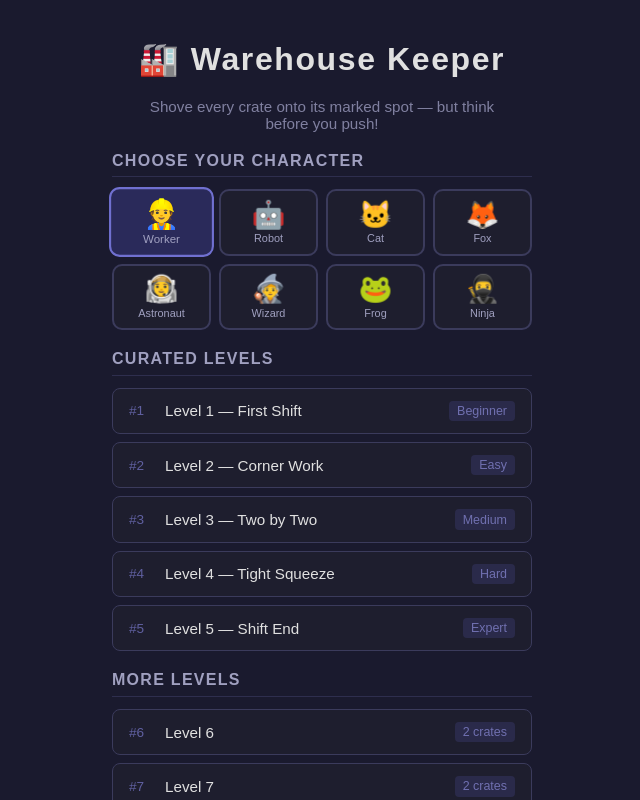
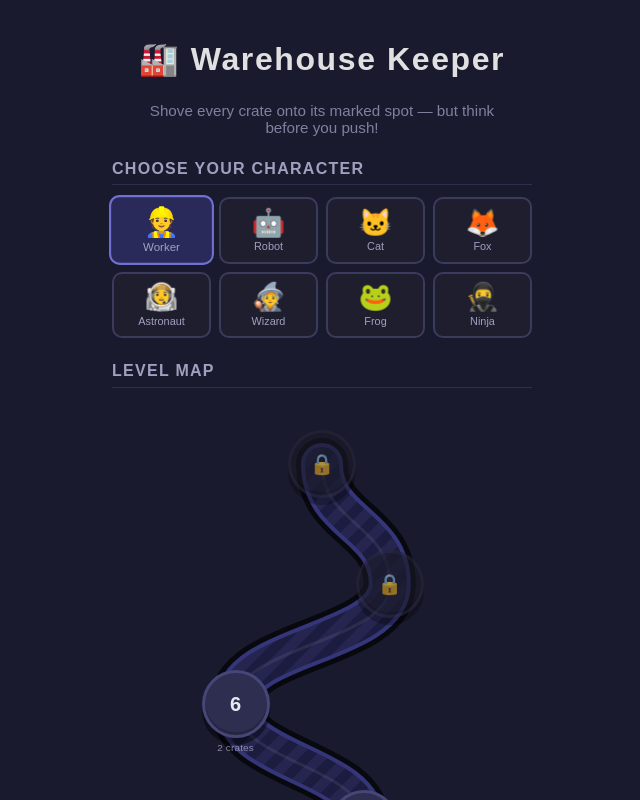
Before and after one commit to Fathima-Nuha/WareHouseGame, a React (Vite) app: page / in a window 1280 px wide. Shown: the top 800 px of the page, without its empty margins (318-958 px from the left). Built offline with nearby package versions, Linux system fonts and the light colour scheme.

Commit message:
added level roadmap vertically

```diff
--- a/src/components/LevelSelect/LevelSelect.jsx
+++ b/src/components/LevelSelect/LevelSelect.jsx
@@ -1,36 +1,86 @@
-import { useState } from 'react'
+import { useState, useMemo } from 'react'
 import styles from './LevelSelect.module.css'
 import curatedLevels from '../../levels/curatedLevels'
 import { PLAYER_CHARACTERS, DEFAULT_CHARACTER } from '../../utils/characters'
 import { generateLevel, FIRST_GENERATED_LEVEL, boxCountForLevel } from '../../utils/levelGenerator'
 
-const DIFFICULTY = ['Beginner', 'Easy', 'Medium', 'Hard', 'Expert']
+const DIFFICULTY_LABEL = ['Beginner', 'Easy', 'Medium', 'Hard', 'Expert']
 
+// ── Map geometry ────────────────────────────────────────────────────
+const MAP_W       = 320   // canvas width in px
+const NODE_GAP    = 120   // vertical px between node centres
+const AMPLITUDE   = 88    // horizontal swing from centre
+const PAD_V       = 64    // top + bottom padding inside canvas
+const NORMAL_R    = 34    // radius of a regular node
+const ACTIVE_R    = 44    // radius of the pulsing active node
+
+function nx(i)    { return MAP_W / 2 + Math.sin(i * Math.PI * 0.72) * AMPLITUDE }
+function ny(i)    { return PAD_V + i * NODE_GAP }
+
+function buildPath(count) {
+  if (count < 2) return ''
+  let d = `M ${nx(0)} ${ny(0)}`
+  for (let i = 1; i < count; i++) {
+    const half = NODE_GAP / 2
+    d += ` C ${nx(i-1)} ${ny(i-1) + half} ${nx(i)} ${ny(i) - half} ${nx(i)} ${ny(i)}`
+  }
+  return d
+}
+
+// ── Component ──────────────────────────────────────────────────────
 function LevelSelect({ onSelectLevel, bestScores = {} }) {
   const [selectedChar, setSelectedChar] = useState(DEFAULT_CHARACTER)
 
-  function handleSelectLevel(level) {
-    onSelectLevel(level, selectedChar)
+  // Build the full ordered level list shown on the map
+  const levels = useMemo(() => {
+    let firstUnbeaten = FIRST_GENERATED_LEVEL
+    while (bestScores[firstUnbeaten] !== undefined) firstUnbeaten++
+    const genCount = firstUnbeaten - FIRST_GENERATED_LEVEL + 3
+
+    const generated = Array.from({ length: genCount }, (_, i) => {
+      const n = FIRST_GENERATED_LEVEL + i
+      const boxes = boxCountForLevel(n)
+      return {
+        id: n,
+        name: `Level ${n}`,
+        type: 'generated',
+        difficulty: `${boxes} crate${boxes > 1 ? 's' : ''}`,
+        isLocked: n > FIRST_GENERATED_LEVEL && bestScores[n - 1] === undefined,
+      }
+    })
+
+    return [
+      ...curatedLevels.map((l, i) => ({
+        ...l,
+        difficulty: DIFFICULTY_LABEL[i] ?? '',
+        isLocked: false,
+      })),
+      ...generated,
+    ]
+  }, [bestScores])
+
+  // First uncompleted unlocked level = the "active" node
+  const activeLevelId = useMemo(() => {
+    for (const l of levels) {
+      if (!l.isLocked && bestScores[l.id] === undefined) return l.id
+    }
+    return levels[levels.length - 1]?.id ?? null
+  }, [levels, bestScores])
+
+  function handlePlay(level) {
+    if (level.isLocked) return
+    let obj = level
+    if (level.type === 'generated') {
+      try { obj = generateLevel(level.id) } catch { return }
+    }
+    onSelectLevel(obj, selectedChar)
   }
 
-  function handleGeneratedLevel(levelNum) {
-    try {
-      onSelectLevel(generateLevel(levelNum), selectedChar)
-    } catch {
-      // Extremely unlikely — silently ignore, user can tap again
-    }
-  }
+  // Render highest level at top, Level 1 at bottom
+  const displayLevels = [...levels].reverse()
 
-  // Show from level FIRST_GENERATED_LEVEL up to the first unbeaten + 2 ahead
-  const firstUnbeaten = (() => {
-    let n = FIRST_GENERATED_LEVEL
-    while (bestScores[n] !== undefined) n++
-    return n
-  })()
-  const visibleGenerated = Array.from(
-    { length: firstUnbeaten - FIRST_GENERATED_LEVEL + 3 },
-    (_, i) => FIRST_GENERATED_LEVEL + i
-  )
+  const canvasH = PAD_V * 2 + (displayLevels.length - 1) * NODE_GAP
+  const pathD   = buildPath(displayLevels.length)
 
   return (
     <div className={styles.screen}>
@@ -39,6 +89,7 @@ function LevelSelect({ onSelectLevel, bestScores = {} }) {
         Shove every crate onto its marked spot — but think before you push!
       </p>
 
+      {/* ── Character picker ──────────────────────────────────── */}
       <section className={styles.section}>
         <h2 className={styles.sectionTitle}>Choose Your Character</h2>
         <div className={styles.charGrid}>
@@ -57,55 +108,92 @@ function LevelSelect({ onSelectLevel, bestScores = {} }) {
         </div>
       </section>
 
+      {/* ── Level map ─────────────────────────────────────────── */}
       <section className={styles.section}>
-        <h2 className={styles.sectionTitle}>Curated Levels</h2>
-        <ul className={styles.levelList}>
-          {curatedLevels.map((level, i) => (
-            <li key={level.id}>
-              <button
-                className={styles.levelBtn}
-                onClick={() => handleSelectLevel(level)}
-              >
-                <span className={styles.levelNumber}>#{i + 1}</span>
-                <span className={styles.levelName}>{level.name}</span>
-                {bestScores[level.id] !== undefined ? (
-                  <span className={styles.bestBadge} title="Your best score">
-                    ⭐ {bestScores[level.id]}
+        <h2 className={styles.sectionTitle}>Level Map</h2>
+        <div className={styles.mapScroller}>
+          <div
+            className={styles.mapCanvas}
+            style={{ width: MAP_W, height: canvasH }}
+          >
+            {/* Winding path SVG */}
+            <svg
+              className={styles.pathSvg}
+              viewBox={`0 0 ${MAP_W} ${canvasH}`}
+              aria-hidden="true"
+            >
+              <defs>
+                <pattern id="wkStripe" patternUnits="userSpaceOnUse" width="20" height="20" patternTransform="rotate(45)">
+                  <rect width="10" height="20" fill="#252550" />
+                  <rect x="10" width="10" height="20" fill="#1c1c40" />
+                </pattern>
+              </defs>
+              {/* Drop shadow stroke */}
+              <path d={pathD} fill="none" stroke="#08080f" strokeWidth="52" strokeLinecap="round" />
+              {/* Base track colour */}
+              <path d={pathD} fill="none" stroke="#35357a" strokeWidth="42" strokeLinecap="round" />
+              {/* Candy stripe overlay */}
+              <path d={pathD} fill="none" stroke="url(#wkStripe)" strokeWidth="34" strokeLinecap="round" />
+              {/* Centre shimmer line */}
+              <path d={pathD} fill="none" stroke="rgba(255,255,255,0.07)" strokeWidth="3" strokeLinecap="round" />
+            </svg>
+
+            {/* Level nodes */}
+            {displayLevels.map((level, i) => {
+              const cx        = nx(i)
+              const cy        = ny(i)
+              const isActive    = level.id === activeLevelId
+              const isCompleted = bestScores[level.id] !== undefined
+              const isLocked    = level.isLocked
+              const r           = isActive ? ACTIVE_R : NORMAL_R
+
+              return (
+                <div
+                  key={level.id}
+                  className={[
+                    styles.node,
+                    isActive    && styles.nodeActive,
+                    isCompleted && styles.nodeCompleted,
+                    isLocked    && styles.nodeLocked,
+                    !isLocked   && styles.nodeClickable,
+                  ].filter(Boolean).join(' ')}
+                  style={{ left: cx - r, top: cy - r, width: r * 2, height: r * 2 }}
+                  role="button"
+                  tabIndex={isLocked ? -1 : 0}
+                  aria-disabled={isLocked}
+                  aria-label={
+                    isLocked
+                      ? `Level ${level.id} — locked`
+                      : isCompleted
+                      ? `Level ${level.id} — best ${bestScores[level.id]} moves`
+                      : `Level ${level.id} — ${level.difficulty}`
+                  }
+                  onClick={() => handlePlay(level)}
+                  onKeyDown={(e) => e.key === 'Enter' && handlePlay(level)}
+                >
+                  <span className={styles.nodeNum}>
+                    {isLocked ? '🔒' : level.id}
                   </span>
-                ) : (
-                  <span className={styles.difficulty}>{DIFFICULTY[i] ?? ''}</span>
-                )}
-              </button>
-            </li>
-          ))}
-        </ul>
-      </section>
 
-      <section className={styles.section}>
-        <h2 className={styles.sectionTitle}>More Levels</h2>
-        <ul className={styles.levelList}>
-          {visibleGenerated.map((n) => {
-            const boxes = boxCountForLevel(n)
-            return (
-              <li key={n}>
-                <button
-                  className={styles.levelBtn}
-                  onClick={() => handleGeneratedLevel(n)}
-                >
-                  <span className={styles.levelNumber}>#{n}</span>
-                  <span className={styles.levelName}>Level {n}</span>
-                  {bestScores[n] !== undefined ? (
-                    <span className={styles.bestBadge} title="Your best score">
-                      ⭐ {bestScores[n]}
-                    </span>
-                  ) : (
-                    <span className={styles.difficulty}>{boxes} crate{boxes > 1 ? 's' : ''}</span>
+                  {isCompleted && (
+                    <span className={styles.starBadge}>⭐</span>
                   )}
-                </button>
-              </li>
-            )
-          })}
-        </ul>
+                  {isActive && !isLocked && (
+                    <span className={styles.playBadge}>▶</span>
+                  )}
+
+                  <span className={styles.nodeCaption}>
+                    {isCompleted
+                      ? `★ ${bestScores[level.id]}`
+                      : !isLocked
+                      ? level.difficulty
+                      : ''}
+                  </span>
+                </div>
+              )
+            })}
+          </div>
+        </div>
       </section>
     </div>
   )
--- a/src/components/LevelSelect/LevelSelect.module.css
+++ b/src/components/LevelSelect/LevelSelect.module.css
@@ -1,17 +1,20 @@
+/* ── Screen ─────────────────────────────────────────────────────── */
 .screen {
   display: flex;
   flex-direction: column;
   align-items: center;
   min-height: 100vh;
-  padding: 2.5rem 1rem;
-  gap: 1.25rem;
+  padding: 2.5rem 1rem 6rem;
+  gap: 1.5rem;
   font-family: sans-serif;
+  background-color: #1a1a2e;
 }
 
 .title {
   font-size: 2rem;
   color: #e0e0e0;
   letter-spacing: 0.05em;
+  text-align: center;
 }
 
 .subtitle {
@@ -21,6 +24,7 @@
   max-width: 360px;
 }
 
+/* ── Shared section ─────────────────────────────────────────────── */
 .section {
   width: 100%;
   max-width: 420px;
@@ -36,7 +40,7 @@
   padding-bottom: 0.4rem;
 }
 
-/* Character picker */
+/* ── Character picker ───────────────────────────────────────────── */
 .charGrid {
   display: grid;
   grid-template-columns: repeat(4, 1fr);
@@ -77,59 +81,129 @@
   color: #a0a0c0;
 }
 
-/* Level list */
-.levelList {
-  list-style: none;
+/* ── Map container ──────────────────────────────────────────────── */
+.mapScroller {
+  display: flex;
+  justify-content: center;
+  width: 100%;
+  overflow-x: hidden;
+}
+
+.mapCanvas {
+  position: relative;
+  flex-shrink: 0;
+}
+
+.pathSvg {
+  position: absolute;
+  inset: 0;
+  width: 100%;
+  height: 100%;
+  pointer-events: none;
+}
+
+/* ── Level nodes ────────────────────────────────────────────────── */
+.node {
+  position: absolute;
+  border-radius: 50%;
   display: flex;
   flex-direction: column;
-  gap: 0.5rem;
+  align-items: center;
+  justify-content: center;
+  background-color: #2e2e50;
+  border: 3px solid rgba(100, 100, 170, 0.45);
+  box-shadow: 0 7px 0 rgba(0, 0, 0, 0.45), inset 0 -3px 0 rgba(0, 0, 0, 0.2);
+  transition: transform 0.14s, box-shadow 0.14s;
+  user-select: none;
 }
 
-.levelBtn {
-  width: 100%;
+.nodeClickable {
+  cursor: pointer;
+}
+
+.nodeClickable:hover {
+  transform: scale(1.1);
+}
+
+.nodeClickable:active {
+  transform: scale(0.92);
+  box-shadow: 0 2px 0 rgba(0, 0, 0, 0.45);
+}
+
+.nodeCompleted {
+  background: linear-gradient(145deg, #1b5c38, #27834f);
+  border-color: rgba(70, 210, 120, 0.5);
+  box-shadow: 0 7px 0 rgba(0, 0, 0, 0.45), 0 0 14px rgba(60, 180, 100, 0.25);
+}
+
+.nodeActive {
+  background: linear-gradient(145deg, #c06800, #ff8c14);
+  border-color: rgba(255, 210, 80, 0.7);
+  box-shadow: 0 7px 0 rgba(0, 0, 0, 0.45), 0 0 28px rgba(255, 150, 30, 0.55);
+  animation: activePulse 2.2s ease-in-out infinite;
+}
+
+.nodeLocked {
+  background-color: #191926;
+  border-color: rgba(70, 70, 100, 0.3);
+  opacity: 0.6;
+  cursor: default;
+}
+
+/* ── Node content ───────────────────────────────────────────────── */
+.nodeNum {
+  font-size: 1.25rem;
+  font-weight: 800;
+  color: #e8e8f0;
+  line-height: 1;
+}
+
+.starBadge {
+  position: absolute;
+  top: -11px;
+  right: -11px;
+  font-size: 1rem;
+  line-height: 1;
+  filter: drop-shadow(0 1px 3px rgba(0, 0, 0, 0.7));
+}
+
+.playBadge {
+  position: absolute;
+  bottom: -9px;
+  right: -9px;
+  font-size: 0.55rem;
+  background: #ff8c14;
+  color: #fff;
+  border-radius: 50%;
+  width: 20px;
+  height: 20px;
   display: flex;
   align-items: center;
-  gap: 0.75rem;
-  background-color: #1e1e2e;
-  border: 1px solid #3b3b5c;
-  border-radius: 8px;
-  padding: 0.75rem 1rem;
-  cursor: pointer;
-  transition: background-color 0.15s, border-color 0.15s;
-  text-align: left;
+  justify-content: center;
+  border: 2px solid #fff;
+  box-shadow: 0 2px 6px rgba(0, 0, 0, 0.5);
 }
 
-.levelBtn:hover {
-  background-color: #2a2a4a;
-  border-color: #5a5a8e;
+.nodeCaption {
+  position: absolute;
+  top: calc(100% + 7px);
+  left: 50%;
+  transform: translateX(-50%);
+  font-size: 0.62rem;
+  color: rgba(180, 180, 210, 0.72);
+  white-space: nowrap;
+  letter-spacing: 0.02em;
+  pointer-events: none;
 }
 
-.levelNumber {
-  font-size: 0.85rem;
-  color: #6060a0;
-  min-width: 24px;
+/* ── Animations ─────────────────────────────────────────────────── */
+@keyframes activePulse {
+  0%, 100% {
+    transform: scale(1);
+    box-shadow: 0 7px 0 rgba(0, 0, 0, 0.45), 0 0 18px rgba(255, 150, 30, 0.45);
+  }
+  50% {
+    transform: scale(1.08);
+    box-shadow: 0 7px 0 rgba(0, 0, 0, 0.45), 0 0 40px rgba(255, 150, 30, 0.8);
+  }
 }
-
-.levelName {
-  flex: 1;
-  font-size: 0.95rem;
-  color: #e0e0e0;
-}
-
-.difficulty {
-  font-size: 0.78rem;
-  color: #7070b0;
-  background-color: #2a2a4a;
-  padding: 0.2rem 0.5rem;
-  border-radius: 4px;
-}
-
-.bestBadge {
-  font-size: 0.78rem;
-  color: #ffd700;
-  background-color: #2a2a1a;
-  border: 1px solid #5a5a20;
-  padding: 0.2rem 0.5rem;
-  border-radius: 4px;
-  white-space: nowrap;
-}
```
